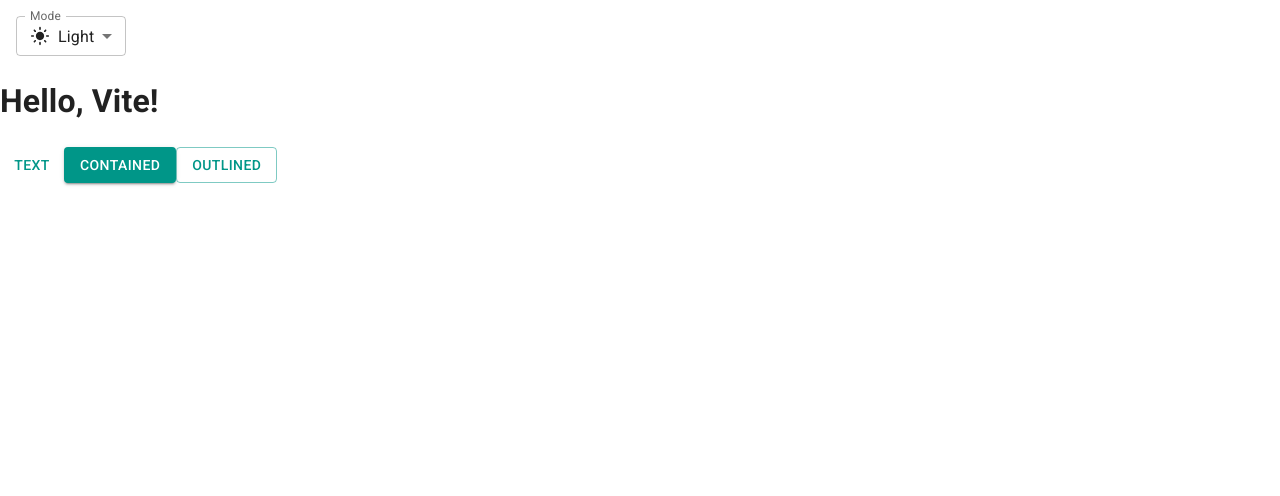
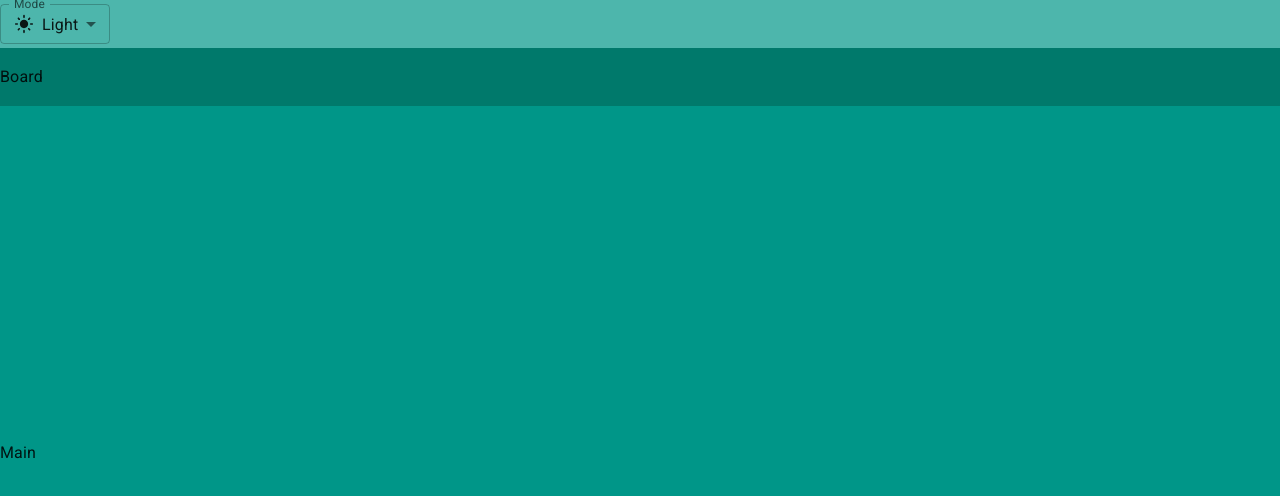
Before and after one commit to HT-Ph4m/trello-web, a React (Vite) app: page / in a window 1280 px wide. Shown: the top 496 px of the page. Built offline with nearby package versions, Linux system fonts and the light colour scheme.

Commit message:
app bar, board bar component

```diff
--- a/index.html
+++ b/index.html
@@ -9,7 +9,7 @@
   <link rel="preconnect" href="https://fonts.gstatic.com" crossorigin />
   <link rel="stylesheet" href="https://fonts.googleapis.com/css2?family=Roboto:wght@300;400;500;700&display=swap" />
 
-  <title>Vite + React</title>
+  <title>Trello MERN</title>
 </head>
 
 <body>
--- a/src/App.jsx
+++ b/src/App.jsx
@@ -1,4 +1,3 @@
-import Button from '@mui/material/Button'
 import { useColorScheme } from '@mui/material/styles'
 import FormControl from '@mui/material/FormControl'
 import InputLabel from '@mui/material/InputLabel'
@@ -8,6 +7,8 @@
 import DarkModeIcon from '@mui/icons-material/DarkMode'
 import Brightness4Icon from '@mui/icons-material/Brightness4'
 import Box from '@mui/material/Box'
+import Container from '@mui/material/Container'
+import theme from './theme'
 
 function ModeSelect() {
   const { mode, setMode } = useColorScheme()
@@ -17,7 +18,6 @@
     setMode(mode)
   }
   return (
-    <Box sx={{ m: 2, minWidth: 120 }}>
     <FormControl size="small">
       <InputLabel id="label-select-dark-light-mode">Mode</InputLabel>
       <Select
@@ -28,51 +28,68 @@
         onChange={handleChange}
       >
         <MenuItem value="light">
-            <div style={{ display: 'flex', alignItems: 'center', gap: '8px' }}>
+          <Box sx={{ display: 'flex', alignItems: 'center', gap: 1 }}>
             <LightModeIcon fontSize="small" />
             Light
-            </div>
+          </Box>
         </MenuItem>
         <MenuItem value="dark">
-            <div style={{ display: 'flex', alignItems: 'center', gap: '8px' }}>
+          <Box sx={{ display: 'flex', alignItems: 'center', gap: 1 }}>
             <DarkModeIcon fontSize="small" />
             Dark
-            </div>
+          </Box>
         </MenuItem>
         <MenuItem value="system">
-            <div style={{ display: 'flex', alignItems: 'center', gap: '8px' }}>
+          <Box sx={{ display: 'flex', alignItems: 'center', gap: 1 }}>
             <Brightness4Icon fontSize="small" />
             System
-            </div>
+          </Box>
         </MenuItem>
       </Select>
     </FormControl>
-    </Box>
-  )
-}
-
-function ModeToggle() {
-  const { mode, setMode } = useColorScheme()
-  return (
-    <Button
-      onClick={() => {
-        setMode(mode === 'light' ? 'dark' : 'light')
-      }}
-    >
-      {mode === 'light' ? 'Turn dark' : 'Turn light'}
-    </Button>
   )
 }
 
 function App() {
   return (
-    <>
+    <Container disableGutters maxWidth={false}>
+      {/* app Bar */}
+      <Box
+        sx={{
+          backgroundColor: 'primary.light',
+          width: '100%',
+          height: (theme) => theme.trello.appBarHeight,
+          display: 'flex',
+          alignItems: 'center'
+        }}
+      >
         <ModeSelect />
-      <h1>Hello, Vite!</h1>
-      <Button variant="text">Text</Button>
-      <Button variant="contained">Contained</Button>
-      <Button variant="outlined">Outlined</Button>
-    </>
+      </Box>
+      {/* Boar Bar */}
+      <Box
+        sx={{
+          backgroundColor: 'primary.dark',
+          width: '100%',
+          height: (theme) => theme.trello.boardBarHeight,
+          display: 'flex',
+          alignItems: 'center'
+        }}
+      >
+        Board
+      </Box>
+      <Box
+        sx={{
+          backgroundColor: 'primary.main',
+          height: (theme) =>
+            `calc(100vh - ${theme.trello.appBarHeight} - ${theme.trello.boardBarHeight})`,
+          width: '100%',
+          display: 'flex',
+          alignItems: 'center'
+        }}
+      >
+        Main
+      </Box>
+    </Container>
   )
 }
 
--- a/src/theme.js
+++ b/src/theme.js
@@ -3,6 +3,10 @@
 
 // Create a theme instance.
 const theme = extendTheme({
+  trello: {
+    appBarHeight: '48px',
+    boardBarHeight: '58px'
+  },
   colorSchemes: {
     light: {
       palette: {
```
Lines whose indentation alone changed are shown as unchanged.
